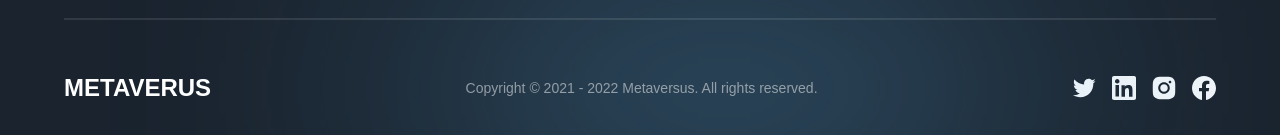
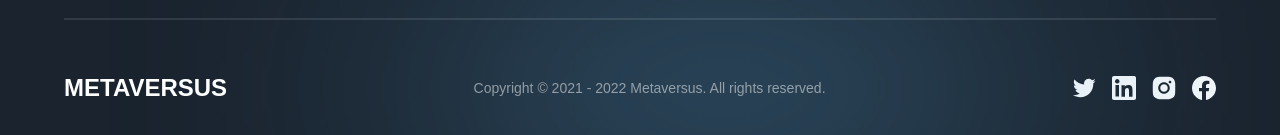
Before and after one commit to Bran00/MetaVerse, a Next.js app: page / in a window 1280 px wide. Shown: the part 7067-7202 px from the top of the page. Built offline with nearby package versions, Linux system fonts and the light colour scheme; a web font is replaced by a local one.

Commit message:
fix: altere the next config

```diff
--- a/components/Footer.jsx
+++ b/components/Footer.jsx
@@ -38,7 +38,7 @@ const Footer = () => (
         <div className="mb-[50px] h-[2px] bg-white opacity-10" />
 
         <div className="flex items-center justify-between flex-wrap gap-4">
-          <h4 className="font-extrabold text-[24px] text-white">METAVERUS</h4>
+          <h4 className="font-extrabold text-[24px] text-white">METAVERSUS</h4>
           <p className="font-normal text-[14px] text-white opacity-50">
             Copyright © 2021 - 2022 Metaversus. All rights reserved.
           </p>
--- a/next.config.js
+++ b/next.config.js
@@ -1,7 +1,7 @@
 /** @type {import('next').NextConfig} */
 const nextConfig = {
   experimental: {
-    appDir: true,
+    appDir: false,
   },
 };
 
```
